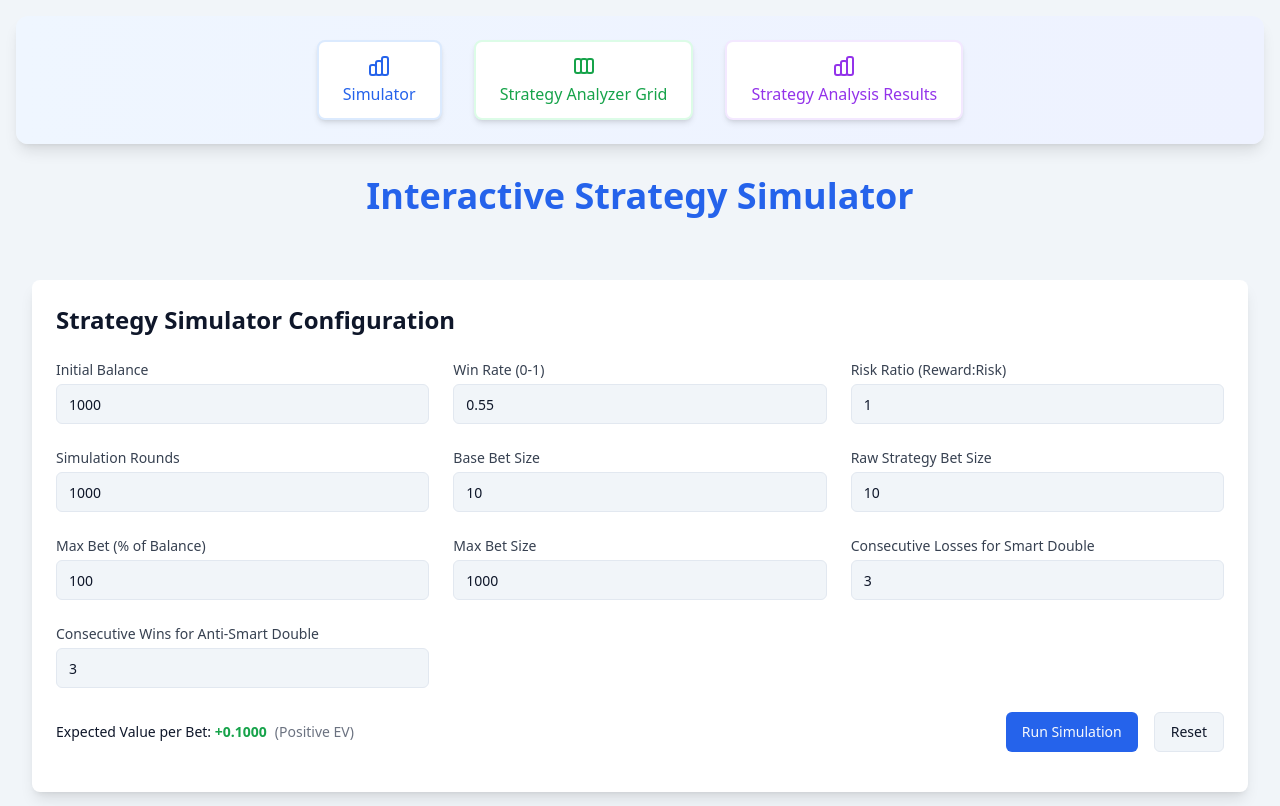
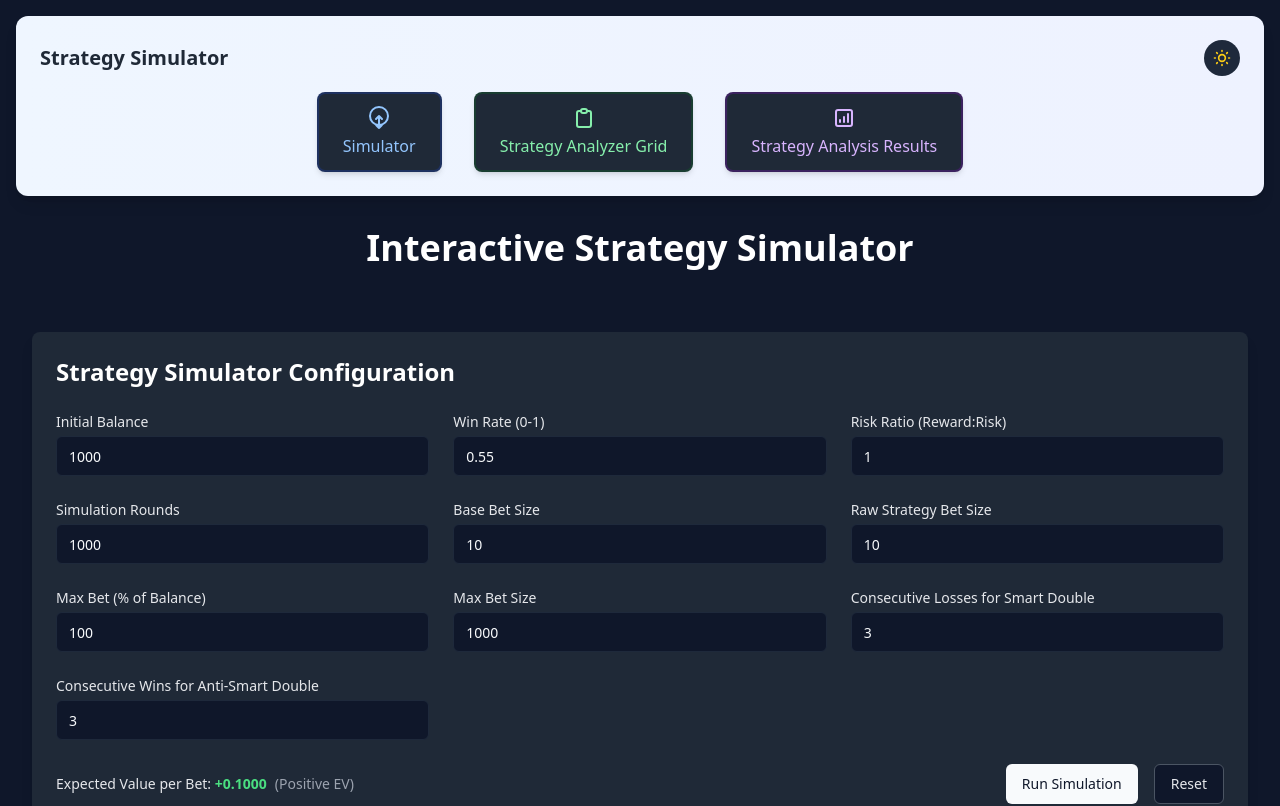
Before and after one commit to edlecv/edmanusye, a React app: page / in a window 1280 px wide. Shown: the top 806 px of the page. Built offline with nearby package versions, Linux system fonts and the light colour scheme.

Commit message:
Ajout du thème sombre par défaut et améliorations visuelles

```diff
--- a/src/App.jsx
+++ b/src/App.jsx
@@ -1,8 +1,9 @@
-import React from 'react';
+import React, { useEffect } from 'react';
 import { Routes, Route, Link } from 'react-router-dom';
 import StrategyAnalyzer from './components/StrategyAnalyzer';
 import ResultsGrid from './components/ResultsGrid';
 import StrategyResults from './components/StrategyResults';
+import ThemeToggle from './components/ThemeToggle';
 import './index.css';
 import './components/animations.css';
 
@@ -10,7 +11,7 @@ import './components/animations.css';
 const SimulatorPage = () => (
   <>
     <header className="mb-8">
-      <h1 className="text-4xl font-bold text-center text-primary">Interactive Strategy Simulator</h1>
+      <h1 className="text-4xl font-bold text-center text-primary dark:text-white">Interactive Strategy Simulator</h1>
     </header>
     <StrategyAnalyzer />
   </>
@@ -32,17 +33,34 @@ const ResultsPage = () => (
 );
 
 function App() {
+  // Initialiser le thème au chargement de l'application
+  useEffect(() => {
+    // Vérifier si un thème est déjà enregistré dans localStorage
+    const savedTheme = localStorage.getItem('theme');
+    // Si le thème est 'light', appliquer le thème clair, sinon utiliser le thème sombre par défaut
+    if (savedTheme === 'light') {
+      document.documentElement.classList.remove('dark');
+    } else {
+      document.documentElement.classList.add('dark');
+      localStorage.setItem('theme', 'dark'); // Sauvegarder le thème sombre comme défaut
+    }
+  }, []);
+
   return (
     <div className="container mx-auto p-4 bg-background text-foreground min-h-screen flex flex-col">
-      <nav className="mb-8 p-6 bg-gradient-to-r from-blue-50 to-indigo-50 dark:from-blue-900/30 dark:to-indigo-900/30 rounded-xl shadow-lg">
+      <nav className="mb-8 p-6 bg-gradient-to-r from-blue-50 to-indigo-50 dark:bg-white rounded-xl shadow-lg">
+        <div className="flex justify-between items-center mb-4">
+          <h2 className="text-xl font-semibold text-primary dark:text-gray-800">Strategy Simulator</h2>
+          <ThemeToggle />
+        </div>
         <ul className="flex justify-center space-x-8">
           <li>
             <Link
               to="/"
-              className="nav-button flex flex-col items-center px-6 py-3 bg-white hover:bg-blue-50 text-blue-600 font-medium rounded-lg shadow-md hover:shadow-lg transition-all duration-300 border-2 border-blue-100 hover:border-blue-300"
+              className="nav-button flex flex-col items-center px-6 py-3 bg-white dark:bg-gray-800 hover:bg-blue-50 dark:hover:bg-blue-900/30 text-blue-600 dark:text-blue-300 font-medium rounded-lg shadow-md hover:shadow-lg transition-all duration-300 border-2 border-blue-100 dark:border-blue-900/50 hover:border-blue-300 dark:hover:border-blue-700"
             >
               <svg xmlns="http://www.w3.org/2000/svg" className="h-6 w-6 mb-1" fill="none" viewBox="0 0 24 24" stroke="currentColor">
-                <path strokeLinecap="round" strokeLinejoin="round" strokeWidth={2} d="M9 19v-6a2 2 0 00-2-2H5a2 2 0 00-2 2v6a2 2 0 002 2h2a2 2 0 002-2zm0 0V9a2 2 0 012-2h2a2 2 0 012 2v10m-6 0a2 2 0 002 2h2a2 2 0 002-2m0 0V5a2 2 0 012-2h2a2 2 0 012 2v14a2 2 0 01-2 2h-2a2 2 0 01-2-2z" />
+                <path strokeLinecap="round" strokeLinejoin="round" strokeWidth={2} d="M9 19l3 3m0 0l3-3m-3 3V10m0 0l3 3m-3-3l-3 3m12-3a9 9 0 11-18 0 9 9 0 0118 0z" />
               </svg>
               Simulator
             </Link>
@@ -50,10 +68,10 @@ function App() {
           <li>
             <Link
               to="/analyzer"
-              className="nav-button flex flex-col items-center px-6 py-3 bg-white hover:bg-green-50 text-green-600 font-medium rounded-lg shadow-md hover:shadow-lg transition-all duration-300 border-2 border-green-100 hover:border-green-300"
+              className="nav-button flex flex-col items-center px-6 py-3 bg-white dark:bg-gray-800 hover:bg-green-50 dark:hover:bg-green-900/30 text-green-600 dark:text-green-300 font-medium rounded-lg shadow-md hover:shadow-lg transition-all duration-300 border-2 border-green-100 dark:border-green-900/50 hover:border-green-300 dark:hover:border-green-700"
             >
               <svg xmlns="http://www.w3.org/2000/svg" className="h-6 w-6 mb-1" fill="none" viewBox="0 0 24 24" stroke="currentColor">
-                <path strokeLinecap="round" strokeLinejoin="round" strokeWidth={2} d="M9 17V7m0 10a2 2 0 01-2 2H5a2 2 0 01-2-2V7a2 2 0 012-2h2a2 2 0 012 2m0 10a2 2 0 002 2h2a2 2 0 002-2M9 7a2 2 0 012-2h2a2 2 0 012 2m0 10V7m0 10a2 2 0 002 2h2a2 2 0 002-2V7a2 2 0 00-2-2h-2a2 2 0 00-2 2" />
+                <path strokeLinecap="round" strokeLinejoin="round" strokeWidth={2} d="M9 5H7a2 2 0 00-2 2v12a2 2 0 002 2h10a2 2 0 002-2V7a2 2 0 00-2-2h-2M9 5a2 2 0 002 2h2a2 2 0 002-2M9 5a2 2 0 012-2h2a2 2 0 012 2" />
               </svg>
               Strategy Analyzer Grid
             </Link>
@@ -61,10 +79,10 @@ function App() {
           <li>
             <Link
               to="/results"
-              className="nav-button flex flex-col items-center px-6 py-3 bg-white hover:bg-purple-50 text-purple-600 font-medium rounded-lg shadow-md hover:shadow-lg transition-all duration-300 border-2 border-purple-100 hover:border-purple-300"
+              className="nav-button flex flex-col items-center px-6 py-3 bg-white dark:bg-gray-800 hover:bg-purple-50 dark:hover:bg-purple-900/30 text-purple-600 dark:text-purple-300 font-medium rounded-lg shadow-md hover:shadow-lg transition-all duration-300 border-2 border-purple-100 dark:border-purple-900/50 hover:border-purple-300 dark:hover:border-purple-700"
             >
               <svg xmlns="http://www.w3.org/2000/svg" className="h-6 w-6 mb-1" fill="none" viewBox="0 0 24 24" stroke="currentColor">
-                <path strokeLinecap="round" strokeLinejoin="round" strokeWidth={2} d="M9 19v-6a2 2 0 00-2-2H5a2 2 0 00-2 2v6a2 2 0 002 2h2a2 2 0 002-2zm0 0V9a2 2 0 012-2h2a2 2 0 012 2v10m-6 0a2 2 0 002 2h2a2 2 0 002-2m0 0V5a2 2 0 012-2h2a2 2 0 012 2v14a2 2 0 01-2 2h-2a2 2 0 01-2-2z" />
+                <path strokeLinecap="round" strokeLinejoin="round" strokeWidth={2} d="M16 8v8m-4-5v5m-4-2v2m-2 4h12a2 2 0 002-2V6a2 2 0 00-2-2H6a2 2 0 00-2 2v12a2 2 0 002 2z" />
               </svg>
               Strategy Analysis Results
             </Link>
--- a/src/components/StrategyAnalyzer.jsx
+++ b/src/components/StrategyAnalyzer.jsx
@@ -2,6 +2,7 @@ import React, { useState, useEffect, useRef } from 'react';
 import { LineChart, Line, XAxis, YAxis, CartesianGrid, Tooltip, Legend, ResponsiveContainer } from 'recharts';
 import { Button } from "./ui/button";
 import { Input } from "./ui/input";
+import StrategyWrapper from "./StrategyWrapper";
 import "../components/animations.css";
 
 const StrategyAnalyzer = () => {
@@ -250,8 +251,8 @@ const StrategyAnalyzer = () => {
       const sortedPayload = [...payload].sort((a, b) => b.value - a.value);
 
       return (
-        <div className="custom-tooltip bg-white p-3 border border-gray-200 shadow-lg rounded-md">
-          <p className="font-medium text-gray-700 mb-2">Round {label}</p>
+        <div className="custom-tooltip bg-white dark:bg-gray-800 p-3 border border-gray-200 dark:border-gray-700 shadow-lg rounded-md">
+          <p className="font-medium text-gray-700 dark:text-gray-200 mb-2">Round {label}</p>
           {sortedPayload.map((entry, index) => {
             // Find the strategy info to get the proper color
             const strategyKey = entry.dataKey;
@@ -259,7 +260,7 @@ const StrategyAnalyzer = () => {
 
             return (
               <p key={`item-${index}`} style={{ color: strategy.color }} className="text-sm">
-                : ${formatNumber(entry.value)}
+                {strategy.name}: ${formatNumber(entry.value)}
               </p>
             );
           })}
@@ -278,12 +279,12 @@ const StrategyAnalyzer = () => {
 
   return (
     <div className="container mx-auto py-8 px-4">
-      <div className="bg-white rounded-lg shadow-lg p-6 mb-8">
-        <h2 className="text-2xl font-bold mb-6">Strategy Simulator Configuration</h2>
+      <div className="bg-white dark:bg-gray-800 rounded-lg shadow-lg p-6 mb-8">
+        <h2 className="text-2xl font-bold mb-6 dark:text-white">Strategy Simulator Configuration</h2>
 
         <div className="grid grid-cols-1 md:grid-cols-2 lg:grid-cols-3 gap-6 mb-6">
           <div>
-            <label className="block text-sm font-medium text-gray-700 mb-1">Initial Balance</label>
+            <label className="block text-sm font-medium text-gray-700 dark:text-gray-200 mb-1">Initial Balance</label>
             <Input
               type="number"
               name="initialBalance"
@@ -295,7 +296,7 @@ const StrategyAnalyzer = () => {
           </div>
 
           <div>
-            <label className="block text-sm font-medium text-gray-700 mb-1">Win Rate (0-1)</label>
+            <label className="block text-sm font-medium text-gray-700 dark:text-gray-200 mb-1">Win Rate (0-1)</label>
             <Input
               type="number"
               name="winRate"
@@ -309,7 +310,7 @@ const StrategyAnalyzer = () => {
           </div>
 
           <div>
-            <label className="block text-sm font-medium text-gray-700 mb-1">Risk Ratio (Reward:Risk)</label>
+            <label className="block text-sm font-medium text-gray-700 dark:text-gray-200 mb-1">Risk Ratio (Reward:Risk)</label>
             <Input
               type="number"
               name="riskRatio"
@@ -322,7 +323,7 @@ const StrategyAnalyzer = () => {
           </div>
 
           <div>
-            <label className="block text-sm font-medium text-gray-700 mb-1">Simulation Rounds</label>
+            <label className="block text-sm font-medium text-gray-700 dark:text-gray-200 mb-1">Simulation Rounds</label>
             <Input
               type="number"
               name="rounds"
@@ -335,7 +336,7 @@ const StrategyAnalyzer = () => {
           </div>
 
           <div>
-            <label className="block text-sm font-medium text-gray-700 mb-1">Base Bet Size</label>
+            <label className="block text-sm font-medium text-gray-700 dark:text-gray-200 mb-1">Base Bet Size</label>
             <Input
               type="number"
               name="baseBet"
@@ -347,7 +348,7 @@ const StrategyAnalyzer = () => {
           </div>
 
           <div>
-            <label className="block text-sm font-medium text-gray-700 mb-1">Raw Strategy Bet Size</label>
+            <label className="block text-sm font-medium text-gray-700 dark:text-gray-200 mb-1">Raw Strategy Bet Size</label>
             <Input
               type="number"
               name="rawBaseBet"
@@ -359,7 +360,7 @@ const StrategyAnalyzer = () => {
           </div>
 
           <div>
-            <label className="block text-sm font-medium text-gray-700 mb-1">Max Bet (% of Balance)</label>
+            <label className="block text-sm font-medium text-gray-700 dark:text-gray-200 mb-1">Max Bet (% of Balance)</label>
             <Input
               type="number"
               name="maxBetPercent"
@@ -372,7 +373,7 @@ const StrategyAnalyzer = () => {
           </div>
 
           <div>
-            <label className="block text-sm font-medium text-gray-700 mb-1">Max Bet Size</label>
+            <label className="block text-sm font-medium text-gray-700 dark:text-gray-200 mb-1">Max Bet Size</label>
             <Input
               type="number"
               name="maxBetSize"
@@ -384,7 +385,7 @@ const StrategyAnalyzer = () => {
           </div>
 
           <div>
-            <label className="block text-sm font-medium text-gray-700 mb-1">Consecutive Losses for Smart Double</label>
+            <label className="block text-sm font-medium text-gray-700 dark:text-gray-200 mb-1">Consecutive Losses for Smart Double</label>
             <Input
               type="number"
               name="consecutiveLossesForDouble"
@@ -396,7 +397,7 @@ const StrategyAnalyzer = () => {
           </div>
 
           <div>
-            <label className="block text-sm font-medium text-gray-700 mb-1">Consecutive Wins for Anti-Smart Double</label>
+            <label className="block text-sm font-medium text-gray-700 dark:text-gray-200 mb-1">Consecutive Wins for Anti-Smart Double</label>
             <Input
               type="number"
               name="consecutiveWinsForDouble"
@@ -409,12 +410,12 @@ const StrategyAnalyzer = () => {
         </div>
 
         <div className="flex flex-col sm:flex-row items-center justify-between gap-4 mb-4">
-          <div className="text-sm">
+          <div className="text-sm dark:text-gray-200">
             <span className="font-medium">Expected Value per Bet: </span>
-            <span className={expectancy > 0 ? 'text-green-600 font-semibold' : 'text-red-600 font-semibold'}>
+            <span className={expectancy > 0 ? 'text-green-600 dark:text-green-400 font-semibold' : 'text-red-600 dark:text-red-400 font-semibold'}>
               {expectancy > 0 ? '+' : ''}{expectancy.toFixed(4)}
             </span>
-            <span className="ml-2 text-gray-500">
+            <span className="ml-2 text-gray-500 dark:text-gray-400">
               ({expectancy > 0 ? 'Positive EV' : 'Negative EV'})
             </span>
           </div>
@@ -423,7 +424,7 @@ const StrategyAnalyzer = () => {
             <Button onClick={runSimulation} className="bg-blue-600 hover:bg-blue-700">
               Run Simulation
             </Button>
-            <Button onClick={resetSimulation} variant="outline" className="border-gray-300">
+            <Button onClick={resetSimulation} variant="outline" className="border-gray-300 dark:border-gray-600 dark:text-gray-200">
               Reset
             </Button>
           </div>
@@ -431,8 +432,8 @@ const StrategyAnalyzer = () => {
       </div>
 
       {simulationResults && (
-        <div className="bg-white rounded-lg shadow-lg p-6">
-          <h2 className="text-2xl font-bold mb-6">Simulation Results</h2>
+        <div className="bg-white dark:bg-gray-800 rounded-lg shadow-lg p-6">
+          <h2 className="text-2xl font-bold mb-6 dark:text-white">Simulation Results</h2>
 
           <div className="flex flex-wrap gap-2 mb-6">
             {Object.values(simulationResults).map(res => (
@@ -442,18 +443,24 @@ const StrategyAnalyzer = () => {
             ))}
           </div>
 
-          <div className="h-[400px] mb-8 bg-white p-4 rounded-md shadow-md border border-gray-200">
+          <div className="h-[400px] mb-8 bg-white dark:bg-gray-800 p-4 rounded-md shadow-md border border-gray-200 dark:border-gray-700">
             <ResponsiveContainer width="100%" height="100%">
               <LineChart data={chartData} ref={chartRef}>
-                <CartesianGrid strokeDasharray="3 3" stroke="#e0e0e0" />
+                <CartesianGrid
+                  strokeDasharray="3 3"
+                  stroke="#e0e0e0"
+                  className="dark:opacity-30" // Atténuer la grille en mode sombre
+                />
                 <XAxis
                   dataKey="round"
                   stroke="#666"
+                  className="dark:text-gray-400"
                   label={{ value: 'Round', position: 'insideBottomRight', offset: -5 }}
                 />
                 <YAxis
                   tickFormatter={yAxisTickFormatter}
                   stroke="#666"
+                  className="dark:text-gray-400"
                   label={{ value: 'Balance ($)', angle: -90, position: 'insideLeft' }}
                 />
                 <Tooltip
@@ -470,59 +477,63 @@ const StrategyAnalyzer = () => {
                     stroke={res.color}
                     strokeWidth={2}
                     dot={false}
-                    activeDot={{ r: 6, strokeWidth: 0 }}
-                    connectNulls={true} // Ensure lines don't break on null values
+                    activeDot={{ r: 6 }}
                   />
                 ))}
               </LineChart>
             </ResponsiveContainer>
           </div>
 
-          <div className="grid grid-cols-1 md:grid-cols-2 lg:grid-cols-3 gap-4">
-            {Object.values(simulationResults).sort((a,b) => (b.finalBalance / (b.maxDrawdown || 1)) - (a.finalBalance / (a.maxDrawdown || 1))).map(res => (
-              <div key={res.name} className="bg-white rounded-lg shadow-md overflow-hidden border border-gray-200 strategy-card">
-                <div className="px-4 py-3 border-b border-gray-200" style={{ backgroundColor: `${res.color}15` }}>
-                  <h4 className="text-lg font-semibold" style={{ color: res.color }}>{res.name}</h4>
-                  <p className="text-sm text-gray-600 mt-1">{strategyDescriptions[res.type]}</p>
-                </div>
+          <div className="grid grid-cols-1 md:grid-cols-2 lg:grid-cols-3 xl:grid-cols-4 gap-6">
+            {Object.values(simulationResults)
+              .sort((a, b) => {
+                // Sort by Return/Drawdown ratio (Calmar ratio) in descending order
+                const aRatio = a.finalBalance / (a.maxDrawdown || 1);
+                const bRatio = b.finalBalance / (b.maxDrawdown || 1);
+                return bRatio - aRatio;
+              })
+              .map(res => (
+                <StrategyWrapper
+                  key={res.name}
+                  strategyColor={res.color}
+                  strategyType={res.type}
+                  description={strategyDescriptions[res.type]}
+                >
                   <div className="p-4">
-                  <div className="grid grid-cols-2 gap-x-4 gap-y-2 text-sm">
+                    <div className="grid grid-cols-2 gap-4">
                       <div>
-                      <p className="text-gray-500">Final Balance:</p>
-                      <p className={`font-semibold ${res.finalBalance > config.initialBalance ? 'text-green-600' : 'text-red-600'}`}>
-                        {'$' + formatNumber(res.finalBalance)}
-                      </p>
+                        <p className="text-gray-500 dark:text-gray-400">Final Balance:</p>
+                        <p className="font-semibold text-green-600 dark:text-green-400">{'$' + formatNumber(res.finalBalance)}</p>
                       </div>
                       <div>
-                      <p className="text-gray-500">Total Return:</p>
-                      <p className={`font-semibold ${res.finalBalance > config.initialBalance ? 'text-green-600' : 'text-red-600'}`}>
-                        {((res.finalBalance / config.initialBalance - 1) * 100).toFixed(2)}%
-                      </p>
+                        <p className="text-gray-500 dark:text-gray-400">Total Return:</p>
+                        <p className="font-semibold text-green-600 dark:text-green-400">{formatNumber((res.finalBalance / initialConfig.initialBalance) * 100, 2) + '%'}</p>
                       </div>
                       <div>
-                      <p className="text-gray-500">Max Drawdown:</p>
-                      <p className="font-semibold text-red-500">{'$' + formatNumber(res.maxDrawdown)}</p>
+                        <p className="text-gray-500 dark:text-gray-400">Max Drawdown:</p>
+                        <p className="font-semibold text-red-500 dark:text-red-400">{'$' + formatNumber(res.maxDrawdown)}</p>
                       </div>
                       <div>
-                      <p className="text-gray-500">Return/Drawdown:</p>
-                      <p className="font-semibold">{formatNumber(res.finalBalance / (res.maxDrawdown || 1))}</p>
+                        <p className="text-gray-500 dark:text-gray-400">Return/Drawdown:</p>
+                        <p className="font-semibold dark:text-white">{formatNumber(res.finalBalance / (res.maxDrawdown || 1))}</p>
                       </div>
                       <div>
-                      <p className="text-gray-500">Trades:</p>
-                      <p className="font-semibold">{res.tradesCount} (W: {res.wins}, L: {res.losses})</p>
+                        <p className="text-gray-500 dark:text-gray-400">Trades:</p>
+                        <p className="font-semibold dark:text-white">{res.tradesCount} (W: {res.wins}, L: {res.losses})</p>
                       </div>
                       <div>
-                      <p className="text-gray-500">Win Rate (Actual):</p>
-                      <p className="font-semibold">{res.tradesCount > 0 ? formatNumber((res.wins / res.tradesCount) * 100, 1) + '%' : 'N/A'}</p>
+                        <p className="text-gray-500 dark:text-gray-400">Win Rate (Actual):</p>
+                        <p className="font-semibold dark:text-white">{res.tradesCount > 0 ? formatNumber((res.wins / res.tradesCount) * 100, 1) + '%' : 'N/A'}</p>
                       </div>
                       <div>
-                      <p className="text-gray-500">Largest Bet:</p>
-                      <p className="font-semibold">{'$' + formatNumber(res.maxBetUsed)}</p>
+                        <p className="text-gray-500 dark:text-gray-400">Largest Bet:</p>
+                        <p className="font-semibold dark:text-white">{'$' + formatNumber(res.maxBetUsed)}</p>
                       </div>
                     </div>
                   </div>
-              </div>
-            ))}
+                </StrategyWrapper>
+              ))
+            }
           </div>
         </div>
       )}
--- /dev/null
+++ b/src/components/StrategyWrapper.jsx
@@ -0,0 +1,38 @@
+import React from 'react';
+
+// Wrapper pour les cartes de stratégie qui ajoute les classes dark mode
+const StrategyWrapper = ({ children, strategyColor, strategyType, description }) => {
+  // Définir les classes de couleur de fond pour le mode sombre
+  const darkBgClasses = {
+    'raw': 'dark:bg-green-900/30',
+    'martingale': 'dark:bg-purple-900/30',
+    'antiMartingale': 'dark:bg-blue-900/30',
+    'linear': 'dark:bg-amber-900/30',
+    'antiLinear': 'dark:bg-red-900/30',
+    'smartDouble': 'dark:bg-emerald-900/30',
+    'antiSmartDouble': 'dark:bg-pink-900/30'
+  };
+
+  // Définir les classes de couleur de texte pour le mode sombre
+  const darkTextClasses = {
+    'raw': 'dark:text-green-300',
+    'martingale': 'dark:text-purple-300',
+    'antiMartingale': 'dark:text-blue-300',
+    'linear': 'dark:text-amber-300',
+    'antiLinear': 'dark:text-red-300',
+    'smartDouble': 'dark:text-emerald-300',
+    'antiSmartDouble': 'dark:text-pink-300'
+  };
+
+  return (
+    <div className={`bg-white hover:scale-105 transition-transform duration-300 rounded-lg shadow-md overflow-hidden ${darkBgClasses[strategyType]}`}>
+      <div className="p-4 border-b border-gray-200 dark:border-gray-600" style={{ backgroundColor: `${strategyColor}20` }}>
+        <h3 className={`text-lg font-bold ${darkTextClasses[strategyType]}`} style={{ color: strategyColor }}>{strategyType.charAt(0).toUpperCase() + strategyType.slice(1).replace(/([A-Z])/g, ' $1')}</h3>
+        <p className="text-sm text-gray-600 dark:text-gray-300">{description}</p>
+      </div>
+      {children}
+    </div>
+  );
+};
+
+export default StrategyWrapper;
--- /dev/null
+++ b/src/components/ThemeToggle.jsx
@@ -0,0 +1,56 @@
+import React, { useEffect, useState } from 'react';
+
+const ThemeToggle = () => {
+  const [darkMode, setDarkMode] = useState(true); // Changé à true pour avoir le thème sombre par défaut
+
+  // Initialiser le thème depuis localStorage ou utiliser le thème sombre par défaut
+  useEffect(() => {
+    const savedTheme = localStorage.getItem('theme');
+    if (savedTheme === 'light') {
+      setDarkMode(false);
+      document.documentElement.classList.remove('dark');
+    } else {
+      setDarkMode(true);
+      document.documentElement.classList.add('dark');
+      localStorage.setItem('theme', 'dark'); // Sauvegarder le thème sombre comme défaut
+    }
+  }, []);
+
+  // Gérer le changement de thème
+  const toggleTheme = () => {
+    if (darkMode) {
+      // Passer au thème clair
+      document.documentElement.classList.remove('dark');
+      localStorage.setItem('theme', 'light');
+      setDarkMode(false);
+    } else {
+      // Passer au thème sombre
+      document.documentElement.classList.add('dark');
+      localStorage.setItem('theme', 'dark');
+      setDarkMode(true);
+    }
+  };
+
+  return (
+    <button
+      onClick={toggleTheme}
+      className="flex items-center justify-center p-2 rounded-full bg-secondary hover:bg-secondary/80 transition-colors duration-200"
+      aria-label={darkMode ? "Passer au thème clair" : "Passer au thème sombre"}
+      title={darkMode ? "Passer au thème clair" : "Passer au thème sombre"}
+    >
+      {darkMode ? (
+        // Icône soleil pour le mode sombre (passer au clair)
+        <svg xmlns="http://www.w3.org/2000/svg" className="h-5 w-5 text-yellow-400" fill="none" viewBox="0 0 24 24" stroke="currentColor">
+          <path strokeLinecap="round" strokeLinejoin="round" strokeWidth={2} d="M12 3v1m0 16v1m9-9h-1M4 12H3m15.364 6.364l-.707-.707M6.343 6.343l-.707-.707m12.728 0l-.707.707M6.343 17.657l-.707.707M16 12a4 4 0 11-8 0 4 4 0 018 0z" />
+        </svg>
+      ) : (
+        // Icône lune pour le mode clair (passer au sombre)
+        <svg xmlns="http://www.w3.org/2000/svg" className="h-5 w-5 text-blue-700" fill="none" viewBox="0 0 24 24" stroke="currentColor">
+          <path strokeLinecap="round" strokeLinejoin="round" strokeWidth={2} d="M20.354 15.354A9 9 0 018.646 3.646 9.003 9.003 0 0012 21a9.003 9.003 0 008.354-5.646z" />
+        </svg>
+      )}
+    </button>
+  );
+};
+
+export default ThemeToggle;
```
Lines whose indentation alone changed are shown as unchanged.
